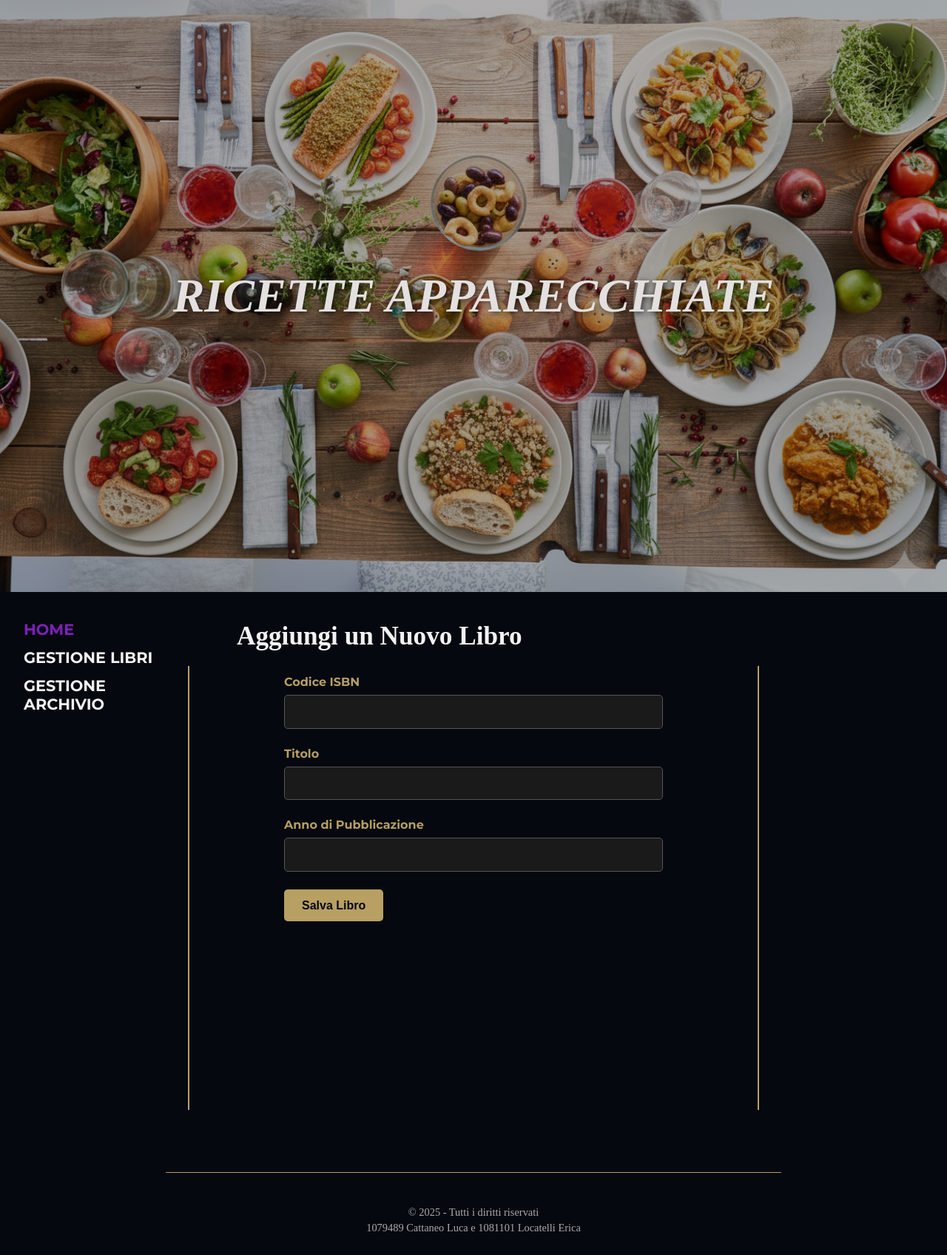
After one commit to Erica3702/RicetteApparecchiateTrap, a PHP site: page /crea_libro.php in a window 1280 px wide. The commit adds this page. Shown: the whole page at 74% size. Run offline with PHP 8.4, Linux system fonts and the light colour scheme; some web fonts are replaced.

Commit message:
aggiunta create libro

```diff
--- /dev/null
+++ b/codice/crea_libro.php
@@ -0,0 +1,35 @@
+<?php
+include 'config.php';
+include 'header.php';
+include 'sidebar.php';
+?>
+
+<main class="content">
+    <h2>Aggiungi un Nuovo Libro</h2>
+
+    <form action="salva_libro.php" method="POST" class="form-crud">
+
+        <div class="form-group">
+            <label for="codISBN">Codice ISBN</label>
+            <input type="text" id="codISBN" name="codISBN" required>
+        </div>
+
+        <div class="form-group">
+            <label for="titolo">Titolo</label>
+            <input type="text" id="titolo" name="titolo" required>
+        </div>
+
+        <div class="form-group">
+            <label for="anno">Anno di Pubblicazione</label>
+            <input type="number" id="anno" name="anno" min="1000" max="2099" required>
+        </div>
+
+        <button type="submit" class="button-primary">Salva Libro</button>
+    </form>
+</main>
+
+<aside class="right-column"></aside>
+
+<?php
+include 'footer.php';
+?>
--- a/codice/sidebar.php
+++ b/codice/sidebar.php
@@ -1,12 +1,15 @@
 <aside class="sidebar">
     <nav class="main-nav">
         <ul>
-            <li class="active"><a href="#">HOME</a></li>
+            <li class="active"><a href="index.php">HOME</a></li>
+
             <li class="has-submenu">
                 <a href="#">GESTIONE LIBRI</a>
                 <ul class="submenu">
-                    <li><a href="#">CREA LIBRO</a></li>
-                    <li><a href="#">CERCA LIBRO</a></li>
+                    <li><a href="crea_libro.php">CREA LIBRO</a></li>
+
+                    <li><a href="elenco_libri.php">CERCA LIBRO</a></li>
+
                     <li><a href="#">ELIMINA LIBRO</a></li>
                     <li><a href="#">MODIFICA LIBRO</a></li>
                 </ul>
--- a/codice/style.css
+++ b/codice/style.css
@@ -213,3 +213,12 @@ body {
 .main-footer p {
     margin: 0.25rem 0;
 }
+
+
+/* Stile per i form CRUD */
+.form-crud { max-width: 80%; margin: 0 auto; }
+.form-group { margin-bottom: 1.5rem; }
+.form-group label { display: block; margin-bottom: 0.5rem; font-weight: bold; color: #b89f62; }
+.form-group input { width: 100%; padding: 0.8rem; border-radius: 5px; border: 1px solid #555; background-color: #1a1a1a; color: #f2f2f2; font-size: 1rem; }
+.button-primary { background-color: #b89f62; color: #05080f; padding: 0.8rem 1.5rem; border: none; border-radius: 5px; font-weight: bold; cursor: pointer; font-size: 1rem; transition: background-color 0.3s; }
+.button-primary:hover { background-color: #d1b87a; }
```
Also changed, not shown: codice/index.php (+9 -2 lines), codice/salva_libro.php (added, +30 -0 lines).
